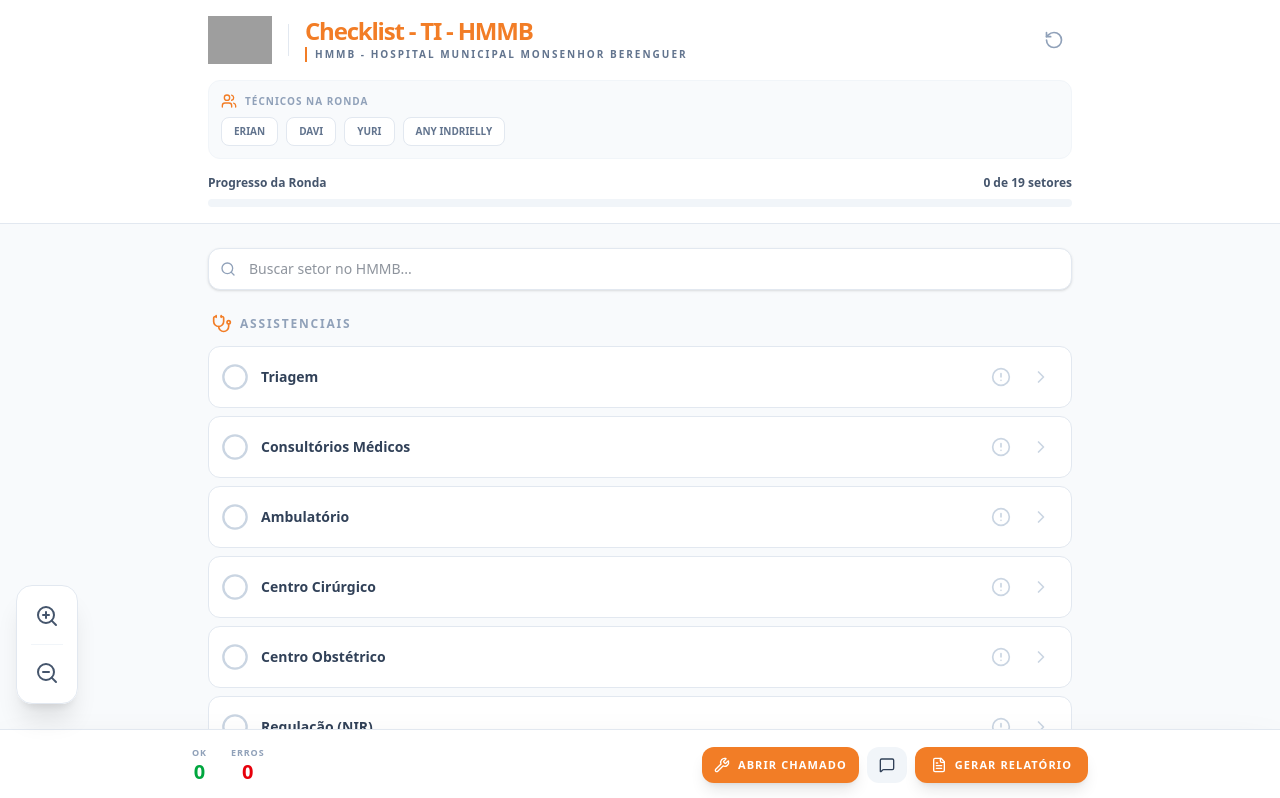
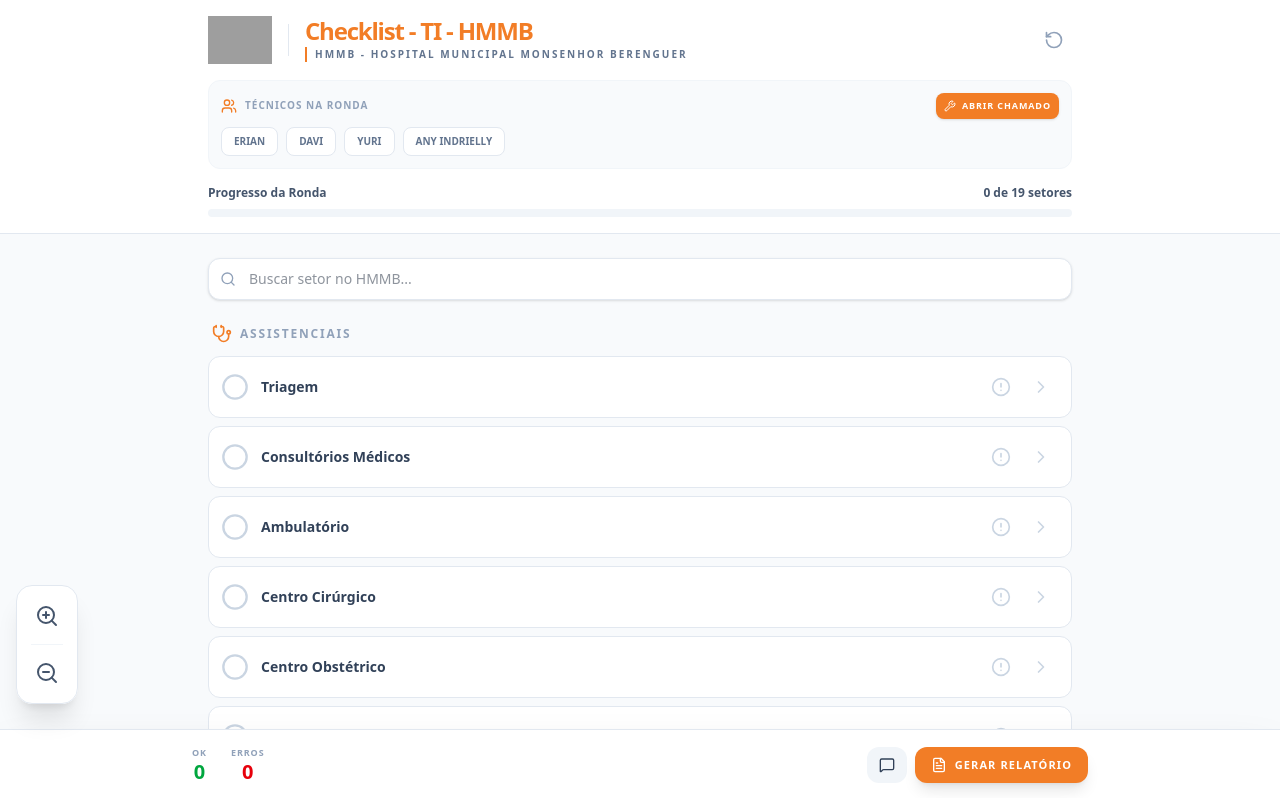
Before and after one commit to erianoliveira/CHECK-LIST---HMMB, a React (Vite) app: page / in a window 1280 px wide. Shown: the top 798 px of the page. Built offline with nearby package versions, Linux system fonts and the light colour scheme; grey boxes are pictures that could not be loaded.

Commit message:
feat: Improve header layout and add external link
Adjusted the application header to better display the hospital name, ensuring readability on smaller screens. Added a link to the hospital's external website for improved navigation.

```diff
--- a/src/App.tsx
+++ b/src/App.tsx
@@ -342,8 +342,8 @@ export default function App() {
               <div className="h-8 w-px bg-slate-200 hidden sm:block" />
               <div>
                 <h1 className="text-base sm:text-2xl font-black tracking-tighter text-[#F27D26] leading-none">Checklist - TI - HMMB</h1>
-                <p className="text-[7px] sm:text-[10px] text-slate-500 font-bold uppercase tracking-[0.1em] sm:tracking-[0.2em] mt-1 border-l-2 border-[#F27D26] pl-2 max-w-[150px] sm:max-w-none">
-                  HMMB - HOSPITAL MUNICIPAL MONSENHOR BERENGUER
+                <p className="text-[6px] sm:text-[10px] text-slate-500 font-bold uppercase tracking-[0.1em] sm:tracking-[0.2em] mt-1 border-l-2 border-[#F27D26] pl-2 whitespace-nowrap sm:max-w-none overflow-hidden text-ellipsis">
+                  <span className="hidden sm:inline">HMMB - </span>HOSPITAL MUNICIPAL MONSENHOR BERENGUER
                 </p>
               </div>
             </div>
@@ -362,9 +362,21 @@ export default function App() {
           <div className="space-y-4">
             {/* Technician Selection */}
             <div className="bg-slate-50 p-3 rounded-xl border border-slate-100">
-              <div className="flex items-center gap-2 mb-2">
-                <Users className="w-4 h-4 text-[#F27D26]" />
-                <span className="text-[10px] font-black text-slate-400 uppercase tracking-widest">Técnicos na Ronda</span>
+              <div className="flex items-center justify-between mb-2">
+                <div className="flex items-center gap-2">
+                  <Users className="w-4 h-4 text-[#F27D26]" />
+                  <span className="text-[10px] font-black text-slate-400 uppercase tracking-widest">Técnicos na Ronda</span>
+                </div>
+                <a
+                  href="https://hmmb.vercel.app/"
+                  target="_blank"
+                  rel="noopener noreferrer"
+                  className="bg-[#F27D26] text-white px-2 py-1.5 rounded-lg font-black text-[9px] uppercase tracking-widest hover:bg-[#d66a1e] transition-all flex items-center gap-1.5 shadow-sm active:scale-95"
+                  title="Abrir Chamado (Help Desk)"
+                >
+                  <Wrench className="w-3 h-3" />
+                  <span>Abrir Chamado</span>
+                </a>
               </div>
               <div className="flex flex-wrap gap-2">
                 {TECHNICIANS.map(tech => (
@@ -593,17 +605,6 @@ export default function App() {
           </div>
 
           <div className="flex gap-2">
-            <a
-              href="https://hmmb.vercel.app/"
-              target="_blank"
-              rel="noopener noreferrer"
-              className="bg-[#F27D26] text-white px-3 py-2.5 rounded-xl font-black text-[11px] uppercase tracking-widest hover:bg-[#d66a1e] transition-all flex items-center gap-2 shadow-lg active:scale-95"
-              title="Abrir Chamado (Help Desk)"
-            >
-              <Wrench className="w-4 h-4" />
-              <span className="hidden sm:inline">Abrir Chamado</span>
-            </a>
-
             <button
               onClick={() => {
                 const report = categories.map(cat => {
```
